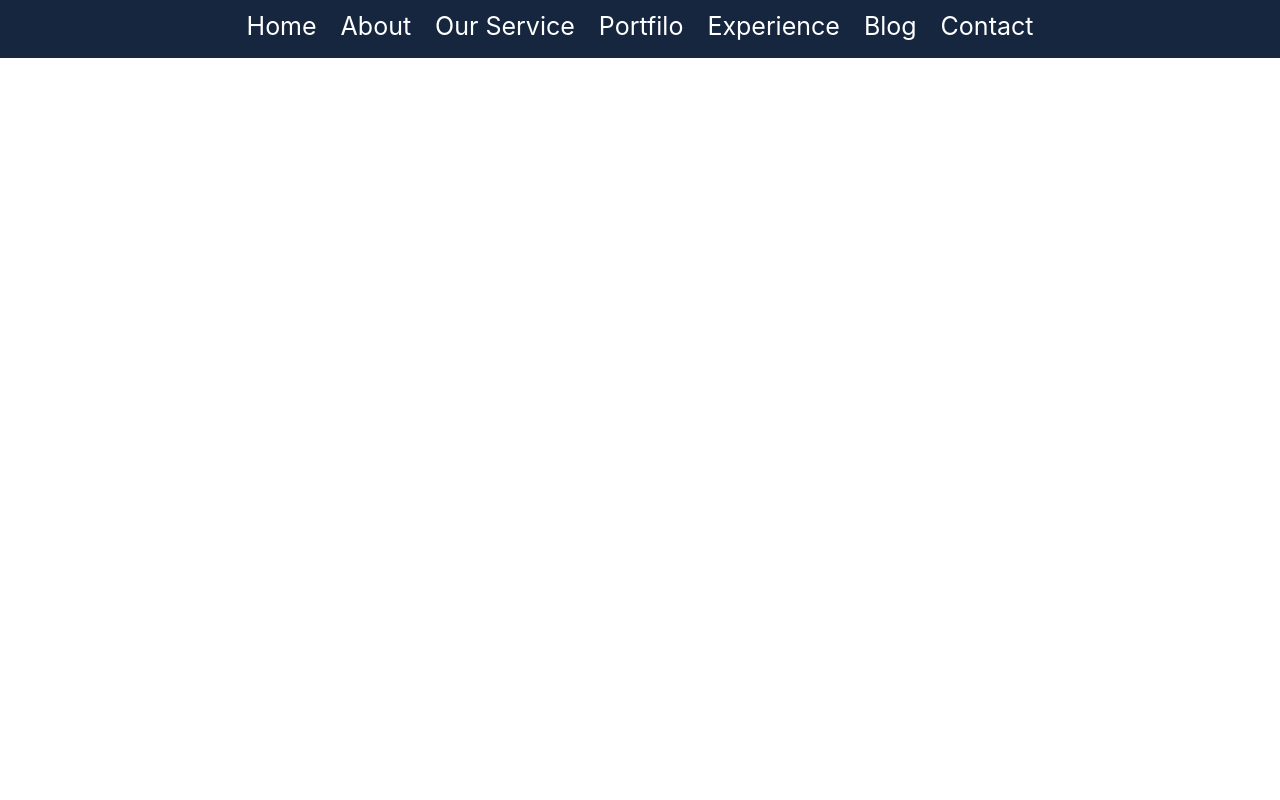
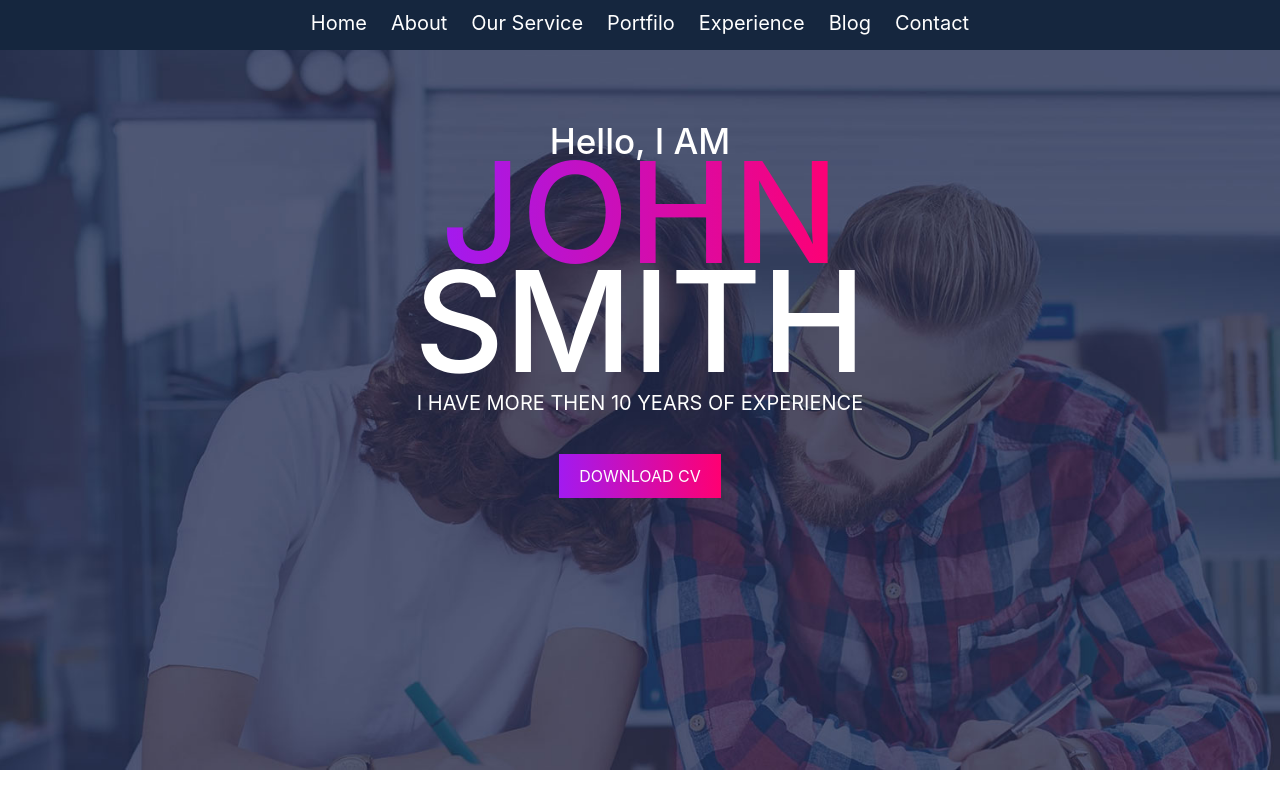
Before and after one commit to SHAONROY/Creative-One-Page-Portfolio-Website, a plain HTML site: page index.html in a window 1280 px wide. Drawn offline with nearby package versions, Linux system fonts and the light colour scheme.

Commit message:
Complete Banner Section

```diff
--- a/css/style.css
+++ b/css/style.css
@@ -22,7 +22,7 @@ a {
 }
 .navbar-nav .nav-link {
     color: #ffffff !important;
-    font-size: 25px;
+    font-size: 20px;
     text-transform: capitalize;
     padding-left: 12px !important;
     padding-right:12px !important;
@@ -52,3 +52,62 @@ button:focus{
 .navbar-nav .nav-item:hover {
     background: linear-gradient(to right,#a21af0,#ff0072);
 }
+/* End the Header Section  */
+/* Start banner section  */
+#banner {
+    background: url(../image/banner.jpg);
+    height: 90vh;
+    background-repeat: no-repeat;
+    background-position: center;
+    background-size: cover;
+}
+.main-banner {
+    text-align: center;
+    padding: 70px;
+}
+.main-banner h1 {
+    color: #ffffff;
+    font-size: 35px;
+}
+.main-banner span {
+    font-size: 140px;
+    text-transform: capitalize;
+    line-height: 100px;
+}
+.main-banner .color {
+    background: linear-gradient(to right,#a21af0,#ff0072);
+    -webkit-background-clip: text;
+    -webkit-text-fill-color: transparent;
+
+}
+.main-banner p {
+    font-size: 20px;
+    color: #fff;
+    text-transform: uppercase;
+}
+.main-banner button {
+    padding: 10px 20px;
+    outline: none;
+    border: none;
+    color: #fff;
+    background: linear-gradient(to right,#a21af0,#ff0072);
+    margin-top: 20px;
+}
+/* @media screen and (mix-width:576px) {
+    .main-banner span {
+        font-size: 20px;
+        text-transform: capitalize;
+    }
+} */
+@media (max-width: 576px) {
+   .main-banner span {
+       font-size: 80px;
+       line-height: 70px;
+   }
+   .main-banner h1 {
+       font-size: 25px;
+   }
+   .main-banner p {
+       font-size: 17px;
+   }
+  }
--- a/index.html
+++ b/index.html
@@ -34,6 +34,22 @@
            </div>
        </div>
    </header>
+   <!-- End the Header Sections -->
+   <!-- start banner section -->
+   <section id="banner">
+       <div class="container">
+           <div class="row">
+               <div class="col-md-12">
+                   <div class="main-banner">
+                       <h1>Hello, I AM <br><span class="color">JOHN</span><br><span>SMITH</span></h1>
+                       <p>I have more then 10 years of Experience </p>
+                       <button type="button">DOWNLOAD CV</button>
+                   </div>
+               </div>
+           </div>
+       </div>
+   </section>
+   <!-- End Banner section -->
 <script  src="js/jquery-1.10.2.min.js"></script>
 <script  src="js/popper.min.js"></script>
 <script  src="js/bootstrap.min.js"></script>
```
Also changed, not shown: 1 other file.
